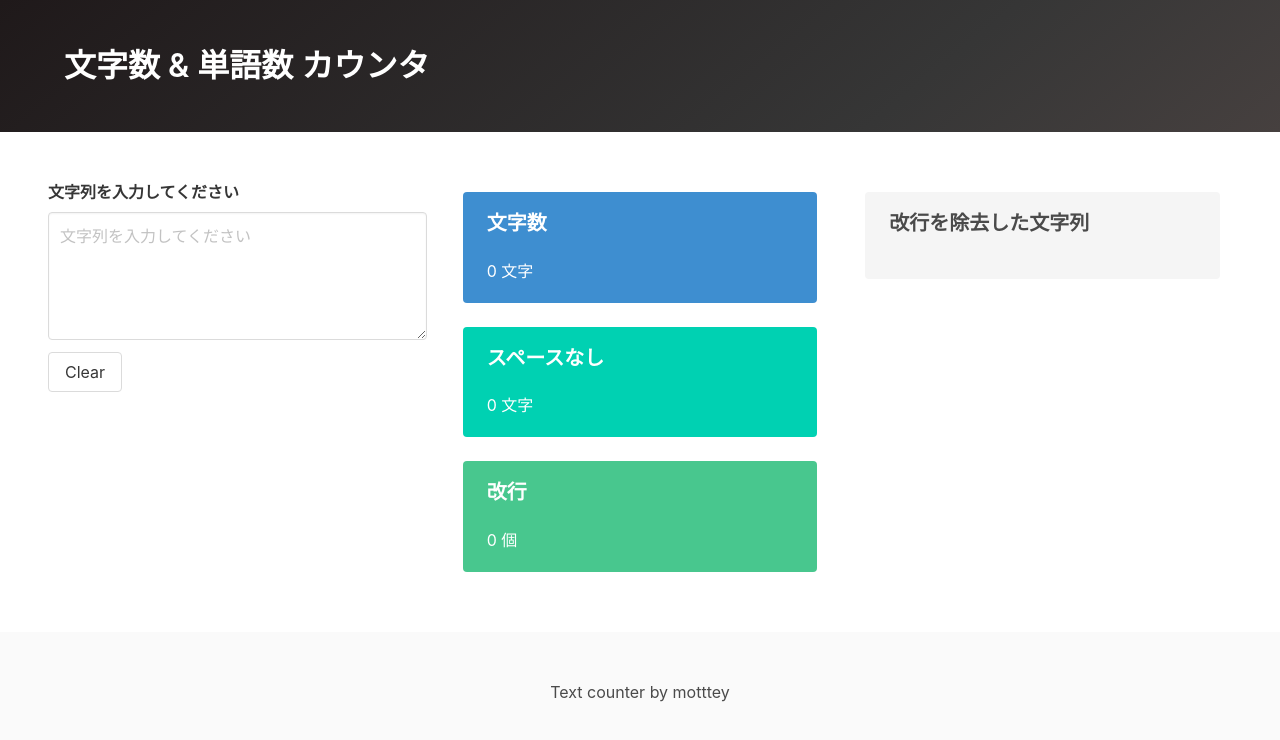
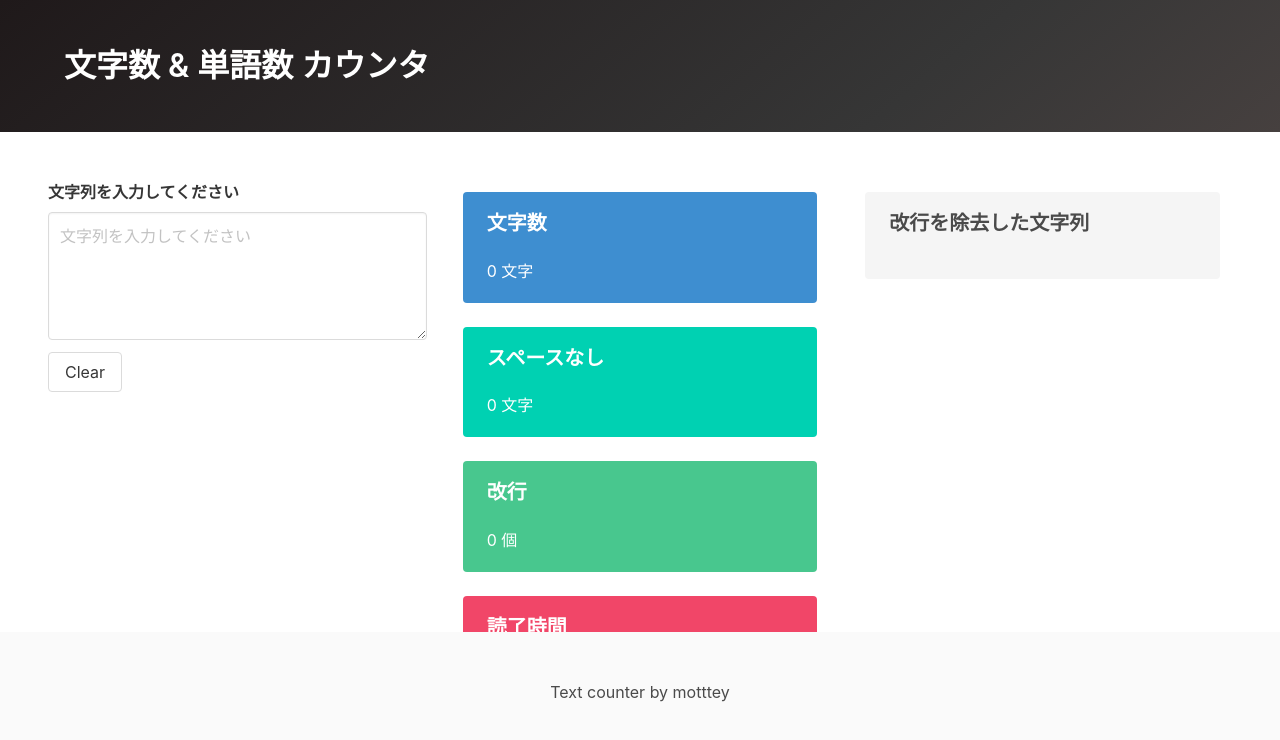
Before and after one commit to motttey/text-length-counter, a React (Create React App) app: page / in a window 1280 px wide. Shown: the top 740 px of the page. Built offline with nearby package versions, Linux system fonts and the light colour scheme.

Commit message:
count japanese cpm

```diff
--- a/src/App.js
+++ b/src/App.js
@@ -41,6 +41,10 @@ function Form(props) {
 }
 
 function Output(props) {
+  const japaneseCpm = 600.0;
+  function getReadTIme(str) {
+    return Math.round(str.length / japaneseCpm, 2)
+  }
   return (
     <div class="container">
       <div class="columns">
@@ -60,6 +64,12 @@ function Output(props) {
               <p class="title is-5">改行</p>
               <p>
                 {props.textInput.split("\n").length - 1} 個
+              </p>
+            </article>
+            <article class="tile is-child notification is-danger">
+              <p class="title is-5">読了時間</p>
+              <p>
+                {getReadTIme(props.textInput)}  分
               </p>
             </article>
           </div>
```
